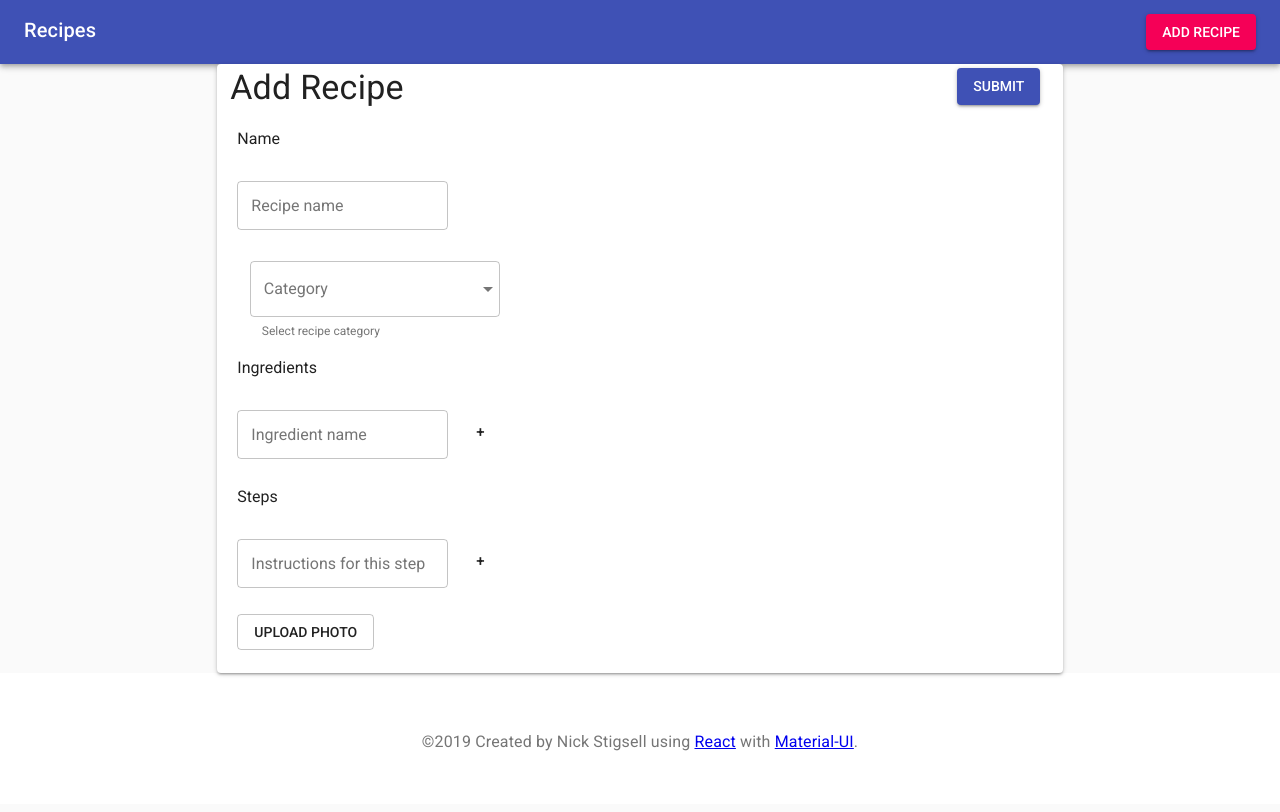
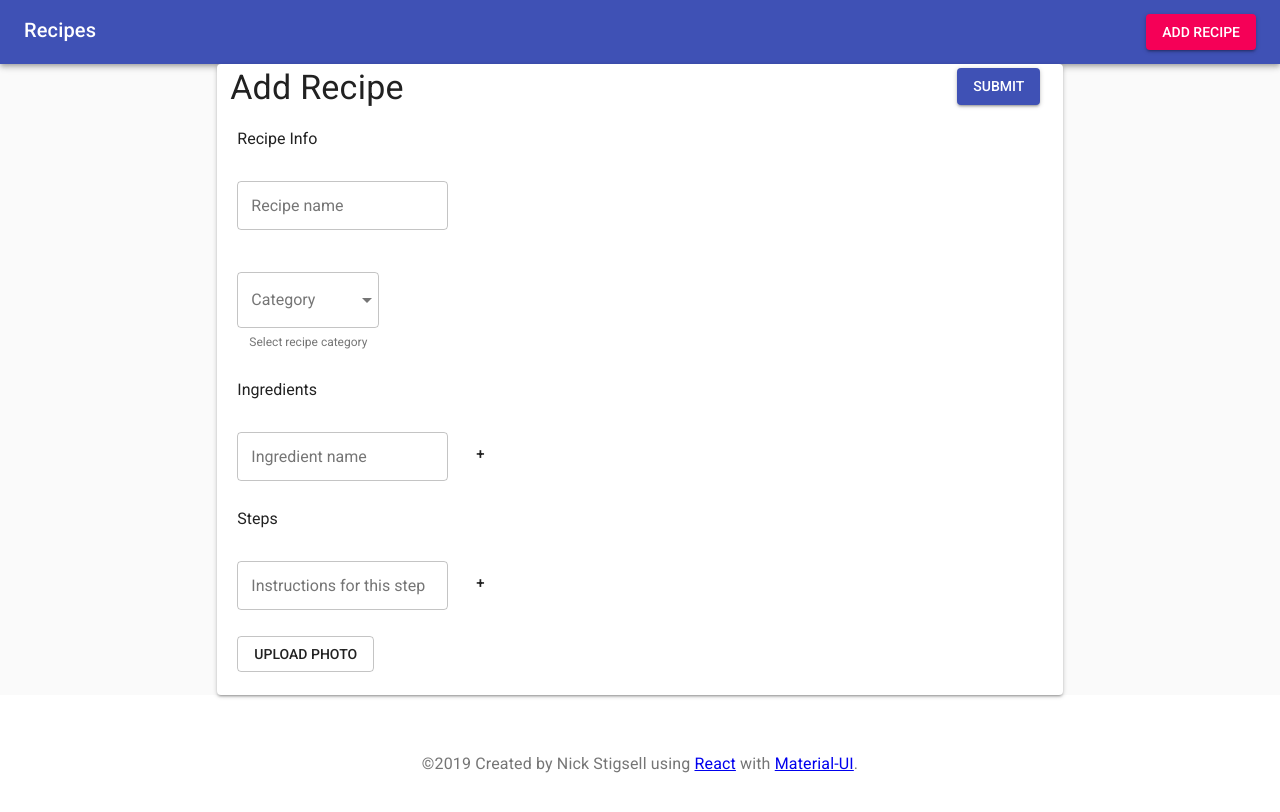
Before and after one commit to stigsell/recipes, a React (Create React App) app: page /add-recipe in a window 1280 px wide. Shown: the top 812 px of the page. Built offline with nearby package versions, Linux system fonts and the light colour scheme.

Commit message:
Fixed category dropdown layout

```diff
--- a/src/AddRecipeForm.js
+++ b/src/AddRecipeForm.js
@@ -25,6 +25,9 @@ const styles = theme => ({
     textAlign: 'center',
     color: theme.palette.text.secondary,
   },
+  addRecipeDropdown: {
+  	width: 250,
+  }
 });
 
 const categories = [
@@ -102,22 +105,23 @@ class AddRecipeForm extends Component {
 			</Grid>
 	      	<List>
 	      		<ListItem>
-	      			<ListItemText primary="Name"></ListItemText>
+	      			<ListItemText primary="Recipe Info"></ListItemText>
 	      		</ListItem>
 	      		<ListItem>
 	      			<TextField
 			          id="outlined-dense"
 			          label="Recipe name"
-			          className={'name-text-field'}
+			          className={'add-recipe-text-field'}
 			          margin="dense"
 			          variant="outlined"
 			        />
 		        </ListItem>
+		        <ListItem>
 			        <TextField
-		          id="outlined-select-currency"
+			          id="outlined-select-category"
 			          select
 			          label="Category"
-		          className={this.props.classes.textField}
+			          className={'addRecipeDropdown'}
 			          value={this.state.category}
 			          onChange={this.handleChange('category')}
 			          SelectProps={{
@@ -135,6 +139,7 @@ class AddRecipeForm extends Component {
 			            </MenuItem>
 			          ))}
 			        </TextField>
+		        </ListItem>
 		        <form onSubmit={(e) => { e.preventDefault(); this.addIngredient(e); } }>
 			        <ListItem>
 		      			<ListItemText primary="Ingredients"></ListItemText>
@@ -144,7 +149,7 @@ class AddRecipeForm extends Component {
 			          <TextField
 				          id="outlined-dense"
 				          label="Ingredient name"
-				          className={'ingredient-text-field'}
+				          className={'add-recipe-text-field'}
 				          margin="dense"
 				          variant="outlined"
 				          onChange={this.onChange}
@@ -164,7 +169,7 @@ class AddRecipeForm extends Component {
 			          <TextField
 				          id="outlined-dense"
 				          label="Instructions for this step"
-				          className={'step-text-field'}
+				          className={'add-recipe-text-field'}
 				          margin="dense"
 				          variant="outlined"
 				          onChange={this.onChangeStep}
```
Lines whose indentation alone changed are shown as unchanged.
